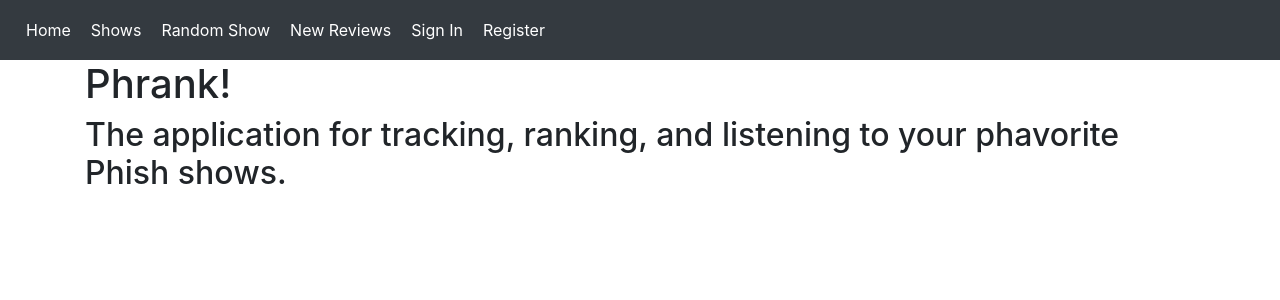
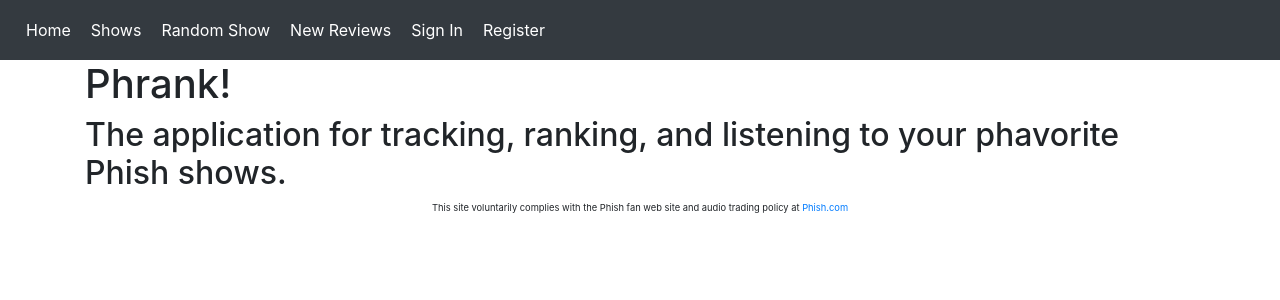
Before and after one commit to srolandmarshall/phrank, a React (Create React App) app in the folder client/: page / in a window 1280 px wide. Shown: the top 300 px of the page. Built offline with nearby package versions, Linux system fonts and the light colour scheme; no server answers.

Commit message:
Added TOS message from Phish.com

```diff
--- a/client/src/App.css
+++ b/client/src/App.css
@@ -41,6 +41,11 @@
   padding: 0;
 }
 
+p.tos {
+  text-align: center;
+  font-size: 7pt;
+}
+
 @keyframes App-logo-spin {
   from {
     transform: rotate(0deg);
--- a/client/src/Root.js
+++ b/client/src/Root.js
@@ -37,6 +37,7 @@
           <Route path="/random" render={() => <Random />} />
           <Route path="/logout" render={() => <LogOut />} />
           <Route exact path="/shows" render={() => <ShowsContainer />} />
+          <p className="tos">This site voluntarily complies with the Phish fan web site and audio trading policy at <a href="https://www.phish.com/faq/web-guidelines&#8221">Phish.com</a></p>
         </Router>
     )
   }
```
